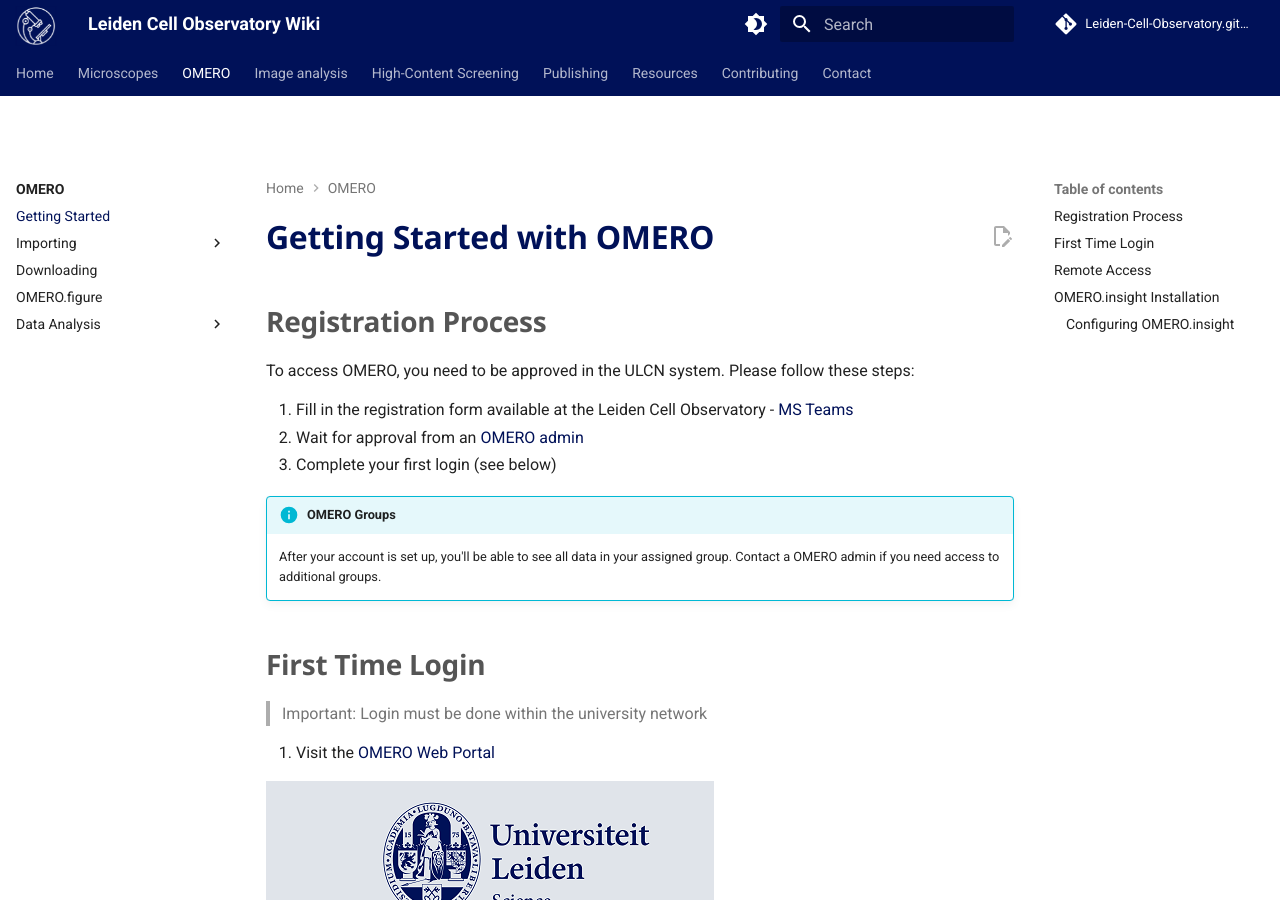
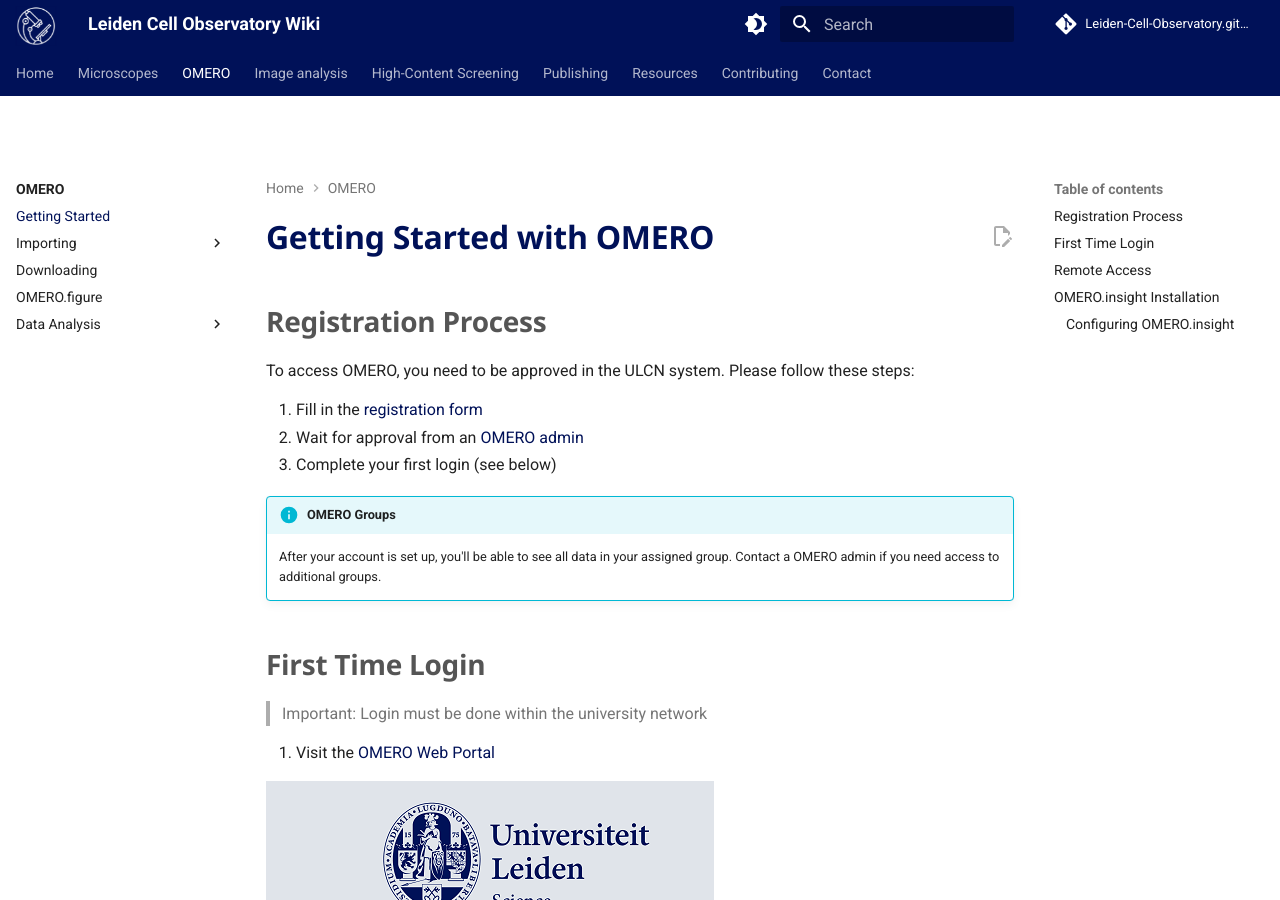
Before and after one commit to Leiden-Cell-Observatory/Leiden-Cell-Observatory.github.io, an MkDocs documentation site: the page built from docs/omero/getting-started.md, in a window 1280 px wide and 900 px high. Built offline with MkDocs 1.6.1 and Material for MkDocs 9.7.7, drawn with Linux system fonts in a browser that asks for light colours; emoji names are drawn with the system emoji font; comment, search, counter and statistics services are not loaded.

Commit message:
Update getting-started.md

```diff
--- a/docs/omero/getting-started.md
+++ b/docs/omero/getting-started.md
@@ -14,7 +14,7 @@
 
 To access OMERO, you need to be approved in the ULCN system. Please follow these steps:
 
-1. Fill in the registration form available at the Leiden Cell Observatory - [MS Teams](https://teams.microsoft.com/l/team/19%3ab81c0617db254f208231d04f388a3fe4%40thread.tacv2/conversations?groupId=4c025f8e-1bea-4e39-ac1c-0a33bb12d95b&tenantId=ca2a7f76-dbd7-4ec0-9108-6b3d524fb7c8)
+1. Fill in the [registration form](https://forms.office.com/Pages/ResponsePage.aspx?id=dn8qytfbwE6RCGs9Uk-3yI5fAkzqGzlOrBwKM7sS2VtUMzQ3OVBHMUtUWDJSSFhSSVQxQkFUUUJFNyQlQCN0PWcu)
 2. Wait for approval from an [OMERO admin](index.md/#omero-administrators)
 3. Complete your first login (see below)
 
```
